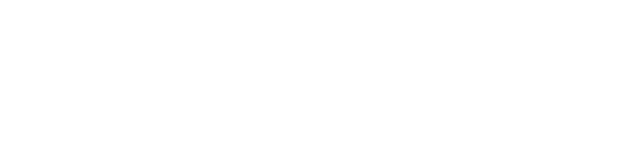
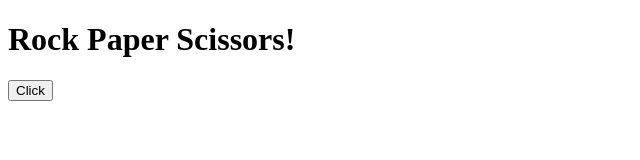
Before and after one commit to bkcheung/Rock-Paper-Scissors, a plain HTML site: page index.html in a window 1280 px wide. Shown: the whole page, without its empty margins (0-640 px from the left). Drawn offline with Linux system fonts and the light colour scheme.

Commit message:
Add computerPlay() function to return random rock, paper, or scissors output

```diff
--- a/index.html
+++ b/index.html
@@ -17,8 +17,10 @@
             <p class="browsehappy">You are using an <strong>outdated</strong> browser. Please <a href="#">upgrade your browser</a> to improve your experience.</p>
         <![endif]-->
 
-        <script src="rock-paper-scissors.js" async defer>
+        <h1>Rock Paper Scissors!</h1>
+        <button type="button" onclick="computerPlay()">Click</button>
 
-        </script>
+        <!-- JS Script -->
+        <script src="rock-paper-scissors.js"></script>
     </body>
 </html>
--- a/rock-paper-scissors.js
+++ b/rock-paper-scissors.js
@@ -0,0 +1,6 @@
+function computerPlay() {
+    let options = ['Rock', 'Paper', 'Scissors'];
+    let computerChoice = options[Math.floor(Math.random()*3)];
+    console.log(computerChoice);
+    return computerChoice;
+}
```
